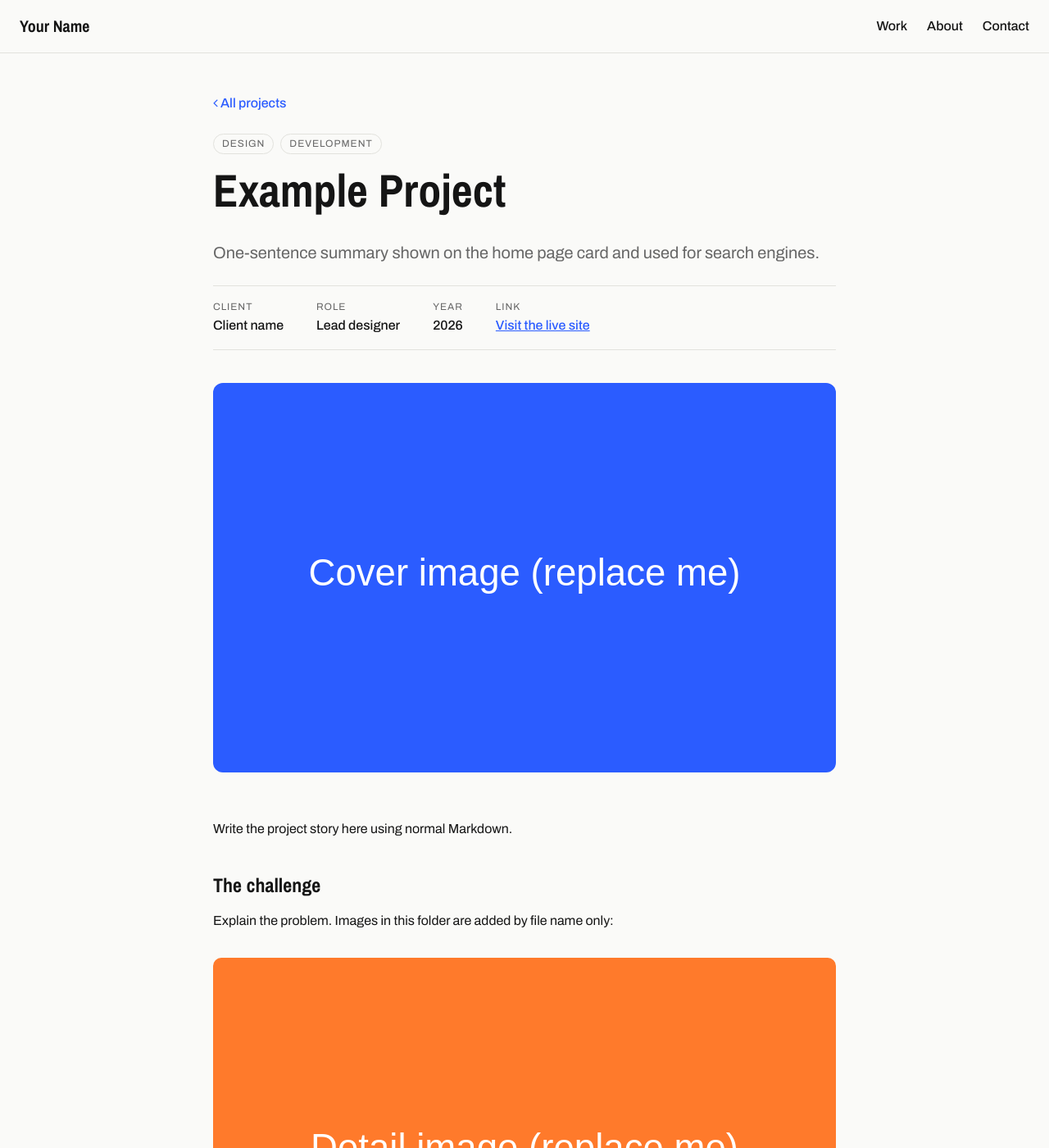
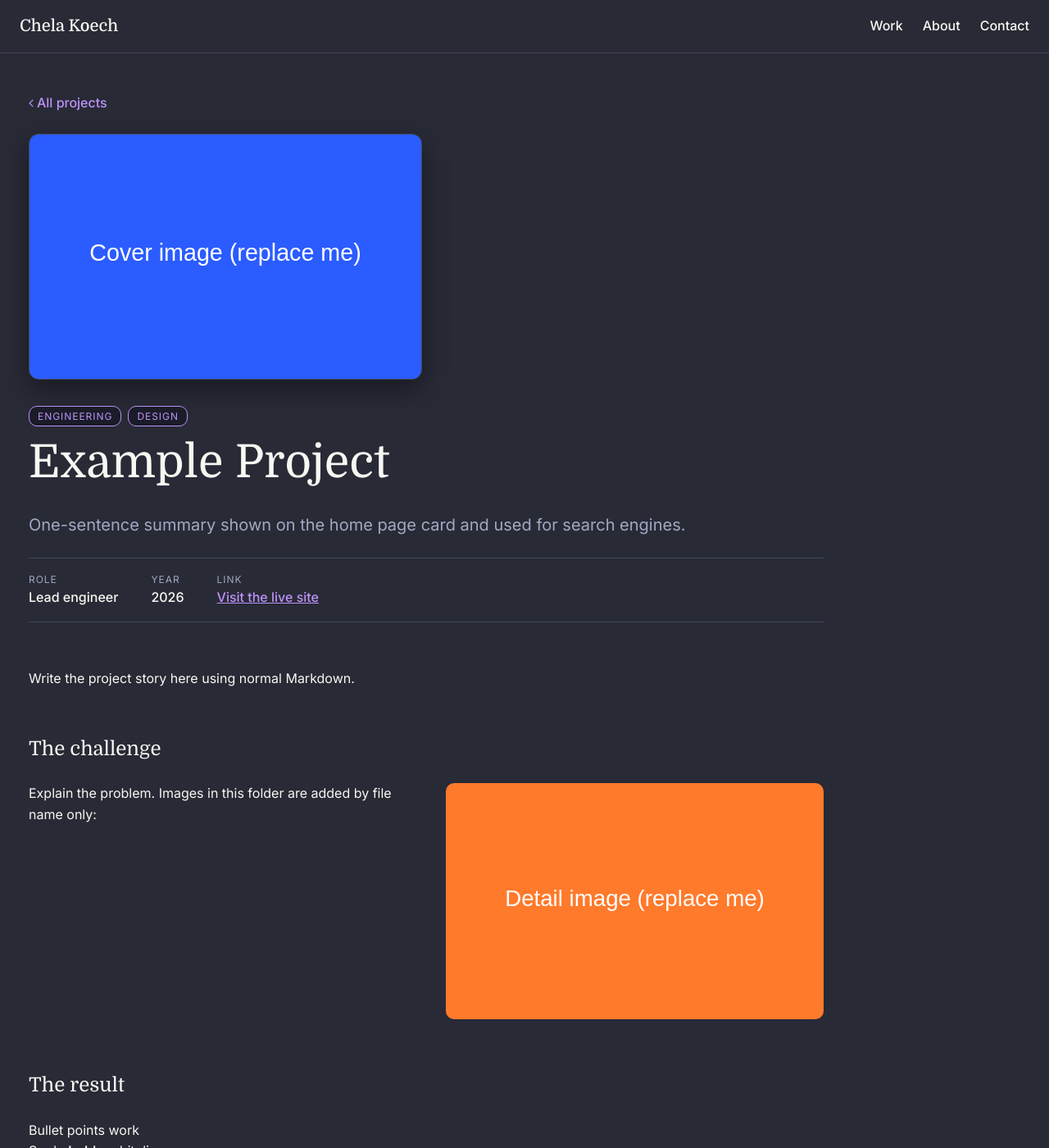
Before and after one commit to laurachelakoech/laurachelakoech.github.io, a Jekyll site: the page built from _projects/example-project/index.md, in a window 1280 px wide and 1400 px high. Shown: the whole window at 82% size. Built offline with Jekyll 4.4.1, drawn with Linux system fonts in a browser that asks for light colours; some of the changed text lies outside the part shown.

Commit message:
feat: add page styling and content

```diff
--- a/_includes/head.html
+++ b/_includes/head.html
@@ -98,6 +98,6 @@
 <link rel="stylesheet" href="{{ '/assets/css/style.css' | relative_url }}" />
 <link rel="stylesheet" href="https://cdnjs.cloudflare.com/ajax/libs/font-awesome/4.7.0/css/font-awesome.min.css" />
 <link
-  href="https://fonts.googleapis.com/css2?family=Archivo+Narrow:ital,wght@0,400..700;1,400..700&family=Archivo:ital,wght@0,400;0,500;0,600;1,400&display=swap"
+  href="https://fonts.googleapis.com/css2?family=Domine:wght@400..700&family=Inter:ital,wght@0,400;0,500;0,600;1,400&display=swap"
   rel="stylesheet"
 />
--- a/_layouts/project.html
+++ b/_layouts/project.html
@@ -5,6 +5,11 @@ layout: default
 <article id="project">
   <a class="back-link" href="{{ '/#work' | relative_url }}"><i class="fa fa-angle-left"></i> All projects</a>
 
+  {% if page.cover %}
+  <img class="project-cover" src="{{ dir | append: page.cover | relative_url }}" alt="{{ page.cover_alt | default: page.title }}" />
+  {% endif %}
+
+  <header class="project-header">
   {% if page.tags %}
   <ul class="tags">
     {% for tag in page.tags %}<li>{{ tag }}</li>{% endfor %}
@@ -21,10 +26,7 @@ layout: default
     {% if page.link %}<div><dt>Link</dt><dd><a href="{{ page.link }}" target="_blank" rel="noopener">{{ page.link_text | default: 'Visit project' }}</a></dd></div>{% endif %}
   </dl>
   {% endif %}
-
-  {% if page.cover %}
-  <img class="project-cover" src="{{ dir | append: page.cover | relative_url }}" alt="{{ page.cover_alt | default: page.title }}" />
-  {% endif %}
+  </header>
 
   <div class="project-body">
     {{ content }}
--- a/_projects/example-project/index.md
+++ b/_projects/example-project/index.md
@@ -2,14 +2,14 @@
 # - Project details
 title: Example Project
 summary: One-sentence summary shown on the home page card and used for search engines.
-tags: [Design, Development]
+tags: [Engineering, Design]
 cover: cover.svg
 cover_alt: Describe the cover image for screen readers
 
 # - Optional details (any can be removed)
 order: 1
-client: Client name
-role: Lead designer
+client:
+role: Lead engineer
 year: 2026
 link: https://example.com
 link_text: Visit the live site
--- a/assets/css/style.css
+++ b/assets/css/style.css
@@ -1,10 +1,13 @@
 :root {
-    --bg: #fafaf8;
-    --fg: #151515;
-    --muted: #666;
-    --line: #e2e2dd;
-    --accent: #2b5cff;
-    --card: #fff;
+    /* Dracula palette */
+    --bg: #282a36;
+    --bg-secondary: #1a1c28;
+    --fg: #f8f8f2;
+    --muted: #a3a8c3;
+    --line: #44475a;
+    --accent: #bd93f9;
+    --accent-2: #ff79c6;
+    --card: #21222c;
     --max: 1040px;
 }
 
@@ -19,19 +22,27 @@ body {
     margin: 0;
     background: var(--bg);
     color: var(--fg);
-    font-family: "Archivo", system-ui, sans-serif;
+    font-family: "Inter", system-ui, sans-serif;
     line-height: 1.6;
 }
 h1,
 h2,
 h3,
 h4 {
-    font-family: "Archivo Narrow", "Archivo", sans-serif;
+    font-family: "Domine", Georgia, serif;
+    font-weight: 400;
     line-height: 1.15;
     margin: 0 0 0.5em;
 }
 a {
     color: var(--accent);
+}
+a:hover {
+    color: var(--accent-2);
+}
+::selection {
+    background: var(--line);
+    color: var(--fg);
 }
 img {
     max-width: 100%;
@@ -45,8 +56,8 @@ hr {
 }
 main {
     max-width: var(--max);
-    margin: 0 auto;
-    padding: 0 24px;
+    margin: 0 0;
+    padding: 0 0;
 }
 ul {
     padding: 0;
@@ -62,13 +73,12 @@ ul {
     justify-content: space-between;
     align-items: center;
     padding: 16px 24px;
-    background: color-mix(in srgb, var(--bg) 90%, transparent);
-    backdrop-filter: blur(8px);
+    background: var(--bg);
     border-bottom: 1px solid var(--line);
 }
 .nav-name {
-    font-family: "Archivo Narrow", sans-serif;
-    font-weight: 700;
+    font-family: "Domine", Georgia, serif;
+    font-weight: 500;
     font-size: 1.25rem;
     color: var(--fg);
     text-decoration: none;
@@ -90,7 +100,7 @@ ul {
 /* Sections */
 .section,
 #work {
-    padding: 72px 0;
+    padding: 72px 32px;
 }
 #work > h1,
 #about h1,
@@ -99,16 +109,19 @@ ul {
 }
 
 /* Hero */
+#hero {
+    background-color: var(--bg-secondary);
+}
 #hero-content {
     display: flex;
     align-items: center;
     gap: 48px;
 }
 #hero-image {
-    width: 240px;
-    height: 240px;
+    width: 200px;
+    height: 300px;
     object-fit: cover;
-    border-radius: 50%;
+    border-radius: 5px;
     flex-shrink: 0;
 }
 #hero-title h3 {
@@ -140,14 +153,15 @@ ul {
 .resume-download {
     display: inline-block;
     padding: 12px 24px;
-    border-radius: 999px;
-    background: var(--fg);
+    border-radius: 5px;
+    background: var(--accent);
     color: var(--bg);
     text-decoration: none;
     font-weight: 600;
 }
 .resume-download:hover {
-    background: var(--accent);
+    background: var(--accent-2);
+    color: var(--bg);
 }
 
 /* Tags */
@@ -162,22 +176,32 @@ ul {
     text-transform: uppercase;
     letter-spacing: 0.08em;
     padding: 2px 10px;
-    border: 1px solid var(--line);
-    border-radius: 999px;
-    color: var(--muted);
+    border: 1px solid var(--accent);
+    border-radius: 10px;
+    color: var(--accent);
+    background-color: var(--bg-secondary);
 }
 
 /* Project cards */
+#work {
+    display: grid;
+    grid-template-columns: repeat(2, minmax(0, 1fr));
+    gap: 32px;
+}
+#work > h1 {
+    grid-column: 1 / -1;
+    margin: 0;
+}
 .project-card {
     display: grid;
-    grid-template-columns: 1.1fr 1fr;
-    gap: 32px;
-    align-items: center;
-    margin: 0 0 32px;
+    grid-template-columns: 1fr;
+    align-content: start;
+    gap: 20px;
+    margin: 0;
     padding: 20px;
     background: var(--card);
     border: 1px solid var(--line);
-    border-radius: 16px;
+    border-radius: 5px;
     color: inherit;
     text-decoration: none;
     transition:
@@ -186,10 +210,7 @@ ul {
 }
 .project-card:hover {
     transform: translateY(-3px);
-    box-shadow: 0 12px 32px rgba(0, 0, 0, 0.08);
-}
-.project-card:nth-of-type(even) .cover-div {
-    order: 2;
+    box-shadow: 0 12px 32px rgba(0, 0, 0, 0.4);
 }
 .cover-div {
     aspect-ratio: 16 / 10;
@@ -207,18 +228,16 @@ ul {
     font-size: 1.75rem;
 }
 .project-card .text-container h3 {
-    font-family: "Archivo", sans-serif;
+    font-family: "Inter", sans-serif;
     font-weight: 400;
     font-size: 1rem;
     color: var(--muted);
     margin: 0;
 }
-.project-card:not(:has(.cover-div)) {
-    grid-template-columns: 1fr;
-}
 
 /* About */
 #about {
+    background-color: var(--bg-secondary);
     display: grid;
     grid-template-columns: 1.4fr 1fr;
     gap: 48px;
@@ -243,7 +262,7 @@ ul {
 #project {
     max-width: 760px;
     margin: 0 auto;
-    padding: 48px 0 80px;
+    padding: 48px 35px 80px;
 }
 #project h1 {
     font-size: clamp(2.25rem, 6vw, 3.5rem);
@@ -276,10 +295,22 @@ ul {
     margin: 0;
     font-weight: 500;
 }
+.project-header {
+    margin-bottom: 40px;
+}
+.project-header .project-meta {
+    margin-bottom: 0;
+}
 .project-cover {
     width: 100%;
+    max-width: 480px;
+    aspect-ratio: 16 / 10;
+    margin-bottom: 32px;
+    object-fit: cover;
     border-radius: 12px;
-    margin: 16px 0 32px;
+    border: 1px solid var(--line);
+    box-shadow: 0 12px 32px rgba(0, 0, 0, 0.4);
+    display: block;
 }
 .project-body img {
     border-radius: 10px;
@@ -291,6 +322,30 @@ ul {
 .project-body figure {
     margin: 24px 0;
 }
+
+/* Wide screens: text on the left, images on the right */
+@media (min-width: 900px) {
+    #project {
+        max-width: var(--max);
+    }
+    .project-body {
+        display: grid;
+        grid-template-columns: minmax(0, 1fr) minmax(0, 1fr);
+        column-gap: 48px;
+        align-items: start;
+    }
+    .project-body > * {
+        grid-column: 1;
+    }
+    .project-body > p:has(> img:only-child),
+    .project-body > figure {
+        grid-column: 2;
+    }
+    .project-body > p:has(> img:only-child) img,
+    .project-body > figure img {
+        margin: 0;
+    }
+}
 .project-body figcaption,
 .project-body em:only-child {
     color: var(--muted);
@@ -299,8 +354,9 @@ ul {
 
 /* Footer */
 .site-footer {
+    background-color: var(--bg-secondary);
     text-align: center;
-    padding: 32px 24px;
+    padding: 12px 24px;
     color: var(--muted);
     font-size: 0.875rem;
     border-top: 1px solid var(--line);
@@ -316,13 +372,12 @@ ul {
         width: 160px;
         height: 160px;
     }
-    .project-card,
+    #work {
+        grid-template-columns: 1fr;
+    }
     #about {
         grid-template-columns: 1fr;
         gap: 20px;
-    }
-    .project-card:nth-of-type(even) .cover-div {
-        order: 0;
     }
     .section,
     #work {
```
Also changed, not shown: _data/site.yml (+9 -9 lines), assets/images/headshot.jpg (added), assets/images/headshot.svg (deleted), 1 other file.
